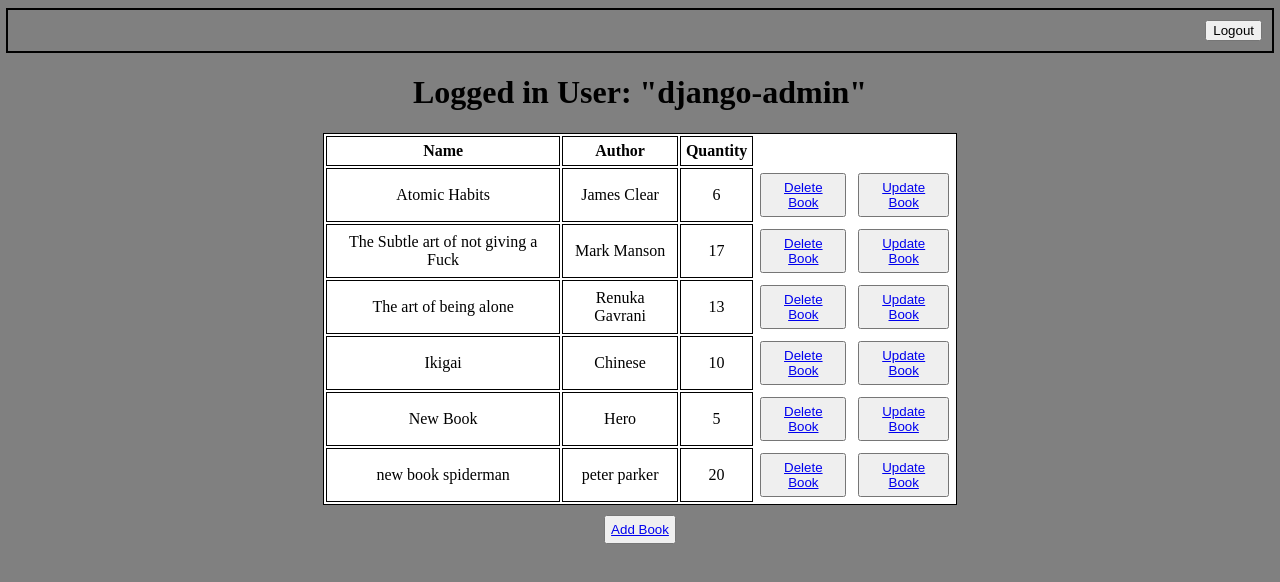
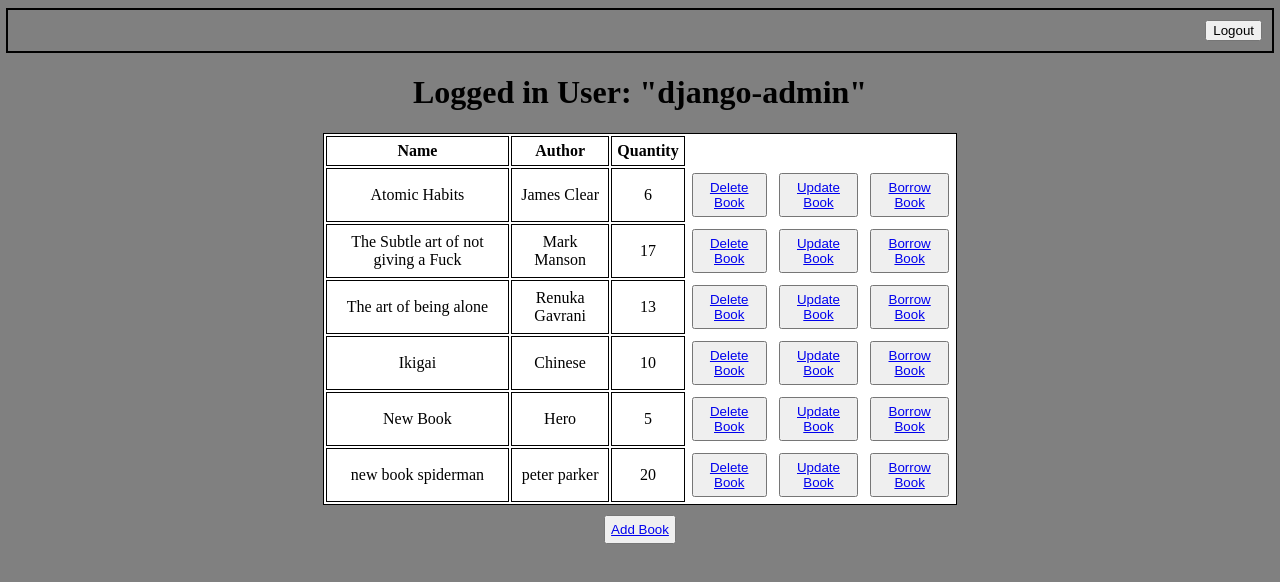
Before and after one commit to Hassaan-Hussain/Library-Management-System, a Django app: page / in a window 1280 px wide. Shown: the top 582 px of the page. Run offline with Django 5.2, Linux system fonts and the light colour scheme; a user stored in the database is signed in; data comes from the database, SQL or seed files in the repository; both versions use the stored data as it was after the commit.

Commit message:
borrowed book feature

```diff
--- a/apps/Books/models.py
+++ b/apps/Books/models.py
@@ -1,7 +1,7 @@
 from django.db import models
 from django.contrib.auth.models import User
 from django.core.exceptions import ValidationError
-from django.contrib import messages
+from django.core.validators import MaxValueValidator, MinValueValidator
 
 # Create your models here.
 
@@ -12,9 +12,6 @@ class Books(models.Model):
 
     class Meta:
         verbose_name_plural = 'Books'
-        # permissions = [
-        #     ('add_book', 'Hassaan can add book'),
-        # ]
 
     def __str__(self):
         return self.name
@@ -22,8 +19,12 @@ class Books(models.Model):
 class BorrowedBook(models.Model):
     user = models.ForeignKey(User, on_delete=models.CASCADE)
     book = models.ForeignKey(Books, on_delete=models.CASCADE)
+    no_of_books = models.IntegerField(validators=[
+        MaxValueValidator(3),
+        MinValueValidator(1),
+    ])
+    fee = models.IntegerField()
     borrowed_date = models.DateTimeField(auto_now_add=True)
-    # return_date = models.DateTimeField()
 
     class Meta:
         constraints = [
@@ -34,3 +35,10 @@ class BorrowedBook(models.Model):
 
     def __str__(self):
         return f"{self.user}:  '{self.book}'"
+
+    def save(self, *args, **kwargs):
+        for _ in range(self.no_of_books):
+            self.fee = self.no_of_books * 1000
+
+        self.full_clean()
+        super().save(*args, **kwargs)
--- a/apps/Books/templates/Books/books_display.html
+++ b/apps/Books/templates/Books/books_display.html
@@ -38,7 +38,7 @@
                             <td style='padding: 5px;'><button type='submit' style='cursor: pointer; padding: 5px;'><a href="{% url "update_book" book.id %}">Update Book</a></button></td>
                         {% endif %}
 
-                        {% comment %} <td style='padding: 5px;'><button style='cursor: pointer; padding: 5px;'><a href="{% url "borrow_books" book.id %}">Borrow</a></button></td> {% endcomment %}
+                        <td style='padding: 5px;'><button style='cursor: pointer; padding: 5px;'><a href="{% url "borrow_book" book.id %}">Borrow Book</a></button></td>
                     </tr>
                 {% endfor %}
             </table>
--- a/apps/Books/urls.py
+++ b/apps/Books/urls.py
@@ -2,8 +2,12 @@ from django.urls import path
 from . import views
 
 urlpatterns = [
+    # CRUD URLS
     path('', views.book_display_view, name='books_view'),
     path('add/', views.book_add_view, name='add_book'),
     path('delete/<int:id>/', views.delete_book_view, name='delete_book'),
     path('update/<int:id>/', views.update_book_view, name='update_book'),
+
+    # Book Borrowing URL
+    path('borrow_book/<int:id>', views.borrow_book_view, name='borrow_book'),
 ]
--- a/apps/Books/views.py
+++ b/apps/Books/views.py
@@ -1,8 +1,9 @@
 from django.shortcuts import redirect, render, get_object_or_404
 from django.contrib.auth.decorators import login_required
 from .models import Books, BorrowedBook
-from .forms import AddBookForm
+from .forms import AddBookForm, BorrowBookForm
 from django.contrib import messages
+from django.contrib.auth.models import User
 
 
 # Books Display View
@@ -47,3 +48,33 @@ def update_book_view(request, id):
         form = AddBookForm(instance=book)
 
     return render(request, 'Books/update_book.html', {'book': form})
+
+# Borrow Book View
+@login_required(login_url='login')
+def borrow_book_view(request, id):
+    user = get_object_or_404(User, pk=request.user.id)
+    book_id = id
+    book = get_object_or_404(Books, pk=id)
+
+    if request.method == 'POST':
+        form = BorrowBookForm(request.POST)
+        if form.is_valid():
+            book_borrower = form.save(commit=False)
+            book_borrower.user = user
+            book_borrower.book = book
+            book.quantity = book.quantity - book_borrower.no_of_books
+            book.save()
+            book_borrower.save()
+            messages.success(request, 'Book Borrowed')
+            return redirect('books_view')
+    else:
+        form = BorrowBookForm()
+
+    return render(
+        request,
+        'Books/borrow_book.html',
+        {
+        'form': form,
+        'book': book
+        }
+        )
```
Also changed, not shown: apps/Books/forms.py (+17 -1 lines), apps/Books/templates/Books/borrow_book.html (+5 -2 lines), apps/Books/migrations/0004_borrowedbook_fee_borrowedbook_no_of_books.py (added), apps/Books/migrations/0005_alter_borrowedbook_fee.py (added), db.sqlite3.
